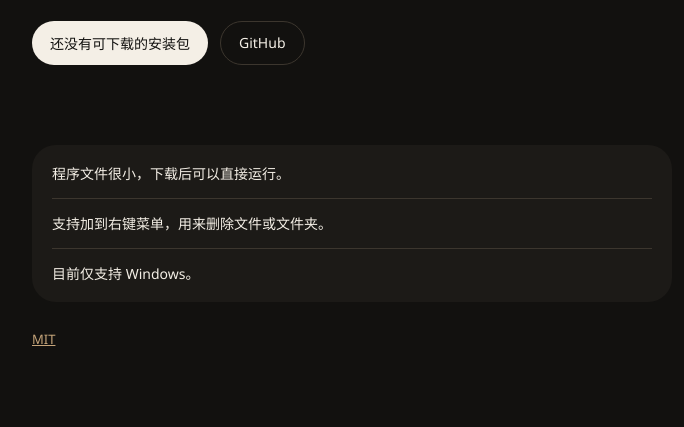
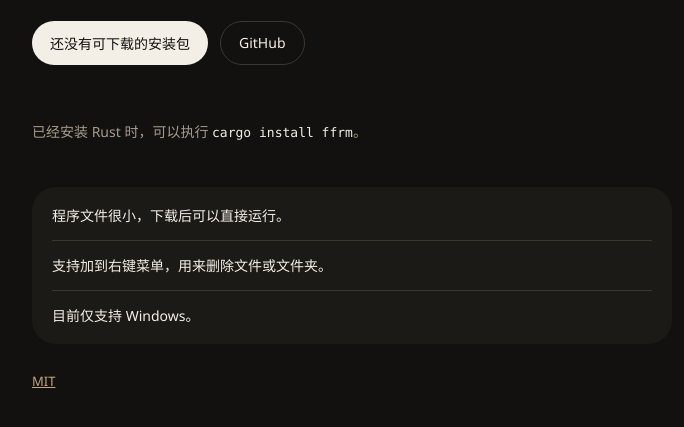
Before and after one commit to gaoyia/ffrm, a plain HTML site: page site/index.html in a window 1280 px wide. Shown: the part 301-728 px from the top of the page, without its empty margins (288-972 px from the left). Drawn offline with Linux system fonts and the light colour scheme; no server answers.

Commit message:
Document installing ffrm with Cargo.
Show cargo install ffrm in the README and on the download page.

```diff
--- a/site/index.html
+++ b/site/index.html
@@ -118,6 +118,17 @@
         font-size: 13px;
         line-height: 20px;
       }
+      .install {
+        margin: 4px 0 0;
+        color: var(--stone);
+        font-size: 14px;
+        line-height: 1.6;
+      }
+      .install code {
+        color: var(--cream);
+        font-family: Consolas, "Cascadia Mono", monospace;
+        font-size: 13px;
+      }
       .notes {
         width: 100%;
         margin: 28px 0 0;
@@ -158,6 +169,7 @@
           <a class="repo" id="repo" href="https://github.com/gaoyia/ffrm">GitHub</a>
         </div>
         <p class="meta" id="meta"></p>
+        <p class="install" id="install"></p>
         <ul class="notes" id="notes"></ul>
       </section>
       <footer>
@@ -174,6 +186,8 @@
           finding: "正在查找安装包",
           download: "下载 Windows 版",
           missing: "还没有可下载的安装包",
+          install: "已经安装 Rust 时，可以执行 ",
+          installEnd: "。",
           repo: "GitHub",
           notes: [
             "程序文件很小，下载后可以直接运行。",
@@ -191,6 +205,8 @@
           finding: "Looking for a download",
           download: "Download for Windows",
           missing: "No download has been published",
+          install: "If Rust is already installed, run ",
+          installEnd: ".",
           repo: "GitHub",
           notes: [
             "The program is a small file, and you can run it right after downloading.",
@@ -212,6 +228,7 @@
       const lead = document.getElementById("lead");
       const download = document.getElementById("download");
       const meta = document.getElementById("meta");
+      const install = document.getElementById("install");
       const notes = document.getElementById("notes");
       const zh = document.getElementById("lang-zh");
       const en = document.getElementById("lang-en");
@@ -240,6 +257,12 @@
         lead.textContent = t.lead;
         zh.setAttribute("aria-pressed", lang === "zh" ? "true" : "false");
         en.setAttribute("aria-pressed", lang === "en" ? "true" : "false");
+        install.replaceChildren();
+        install.append(document.createTextNode(t.install));
+        const command = document.createElement("code");
+        command.textContent = "cargo install ffrm";
+        install.append(command);
+        install.append(document.createTextNode(t.installEnd));
         notes.replaceChildren();
         for (const line of t.notes) {
           const item = document.createElement("li");
```
Also changed, not shown: README.md.
